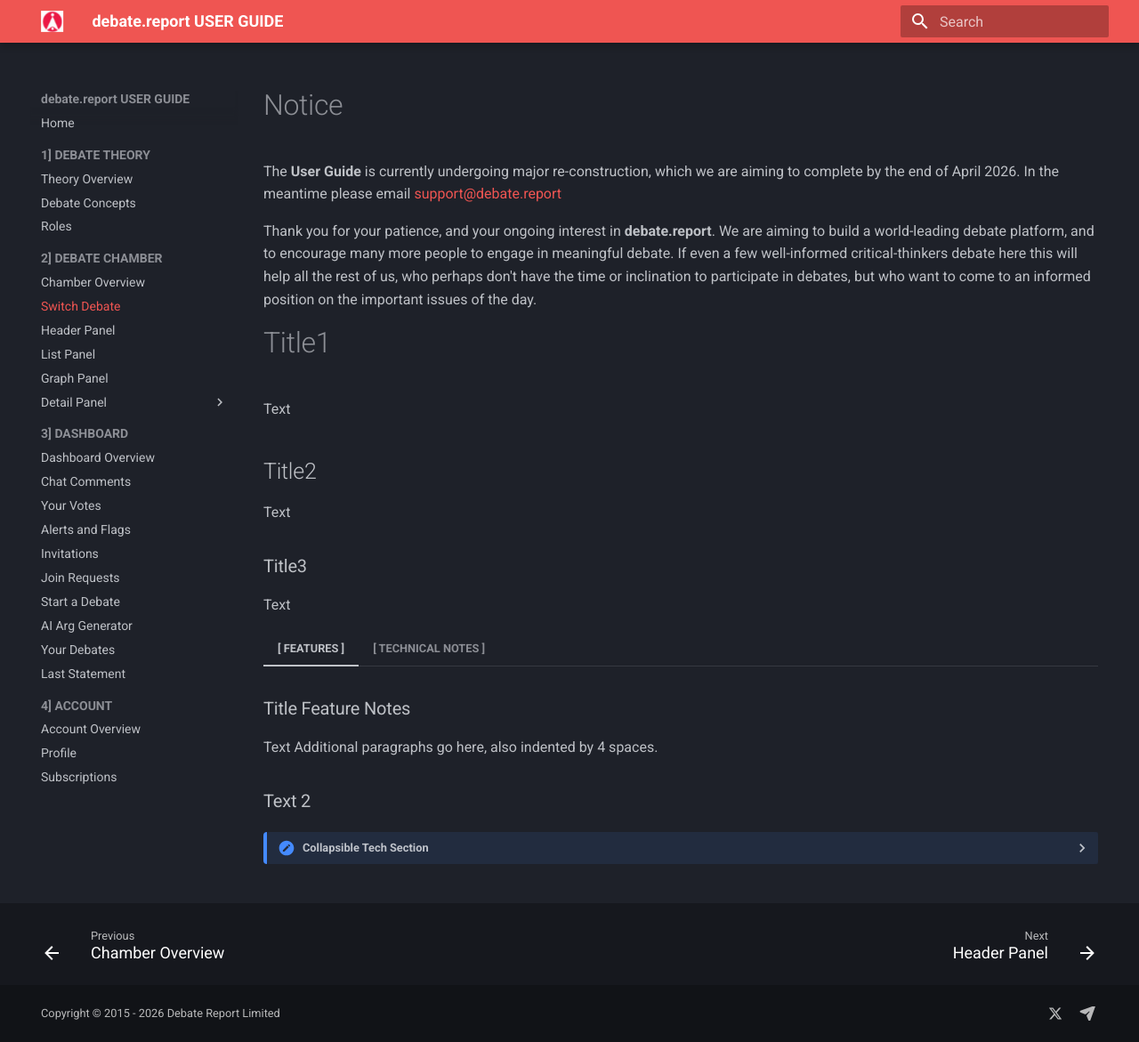
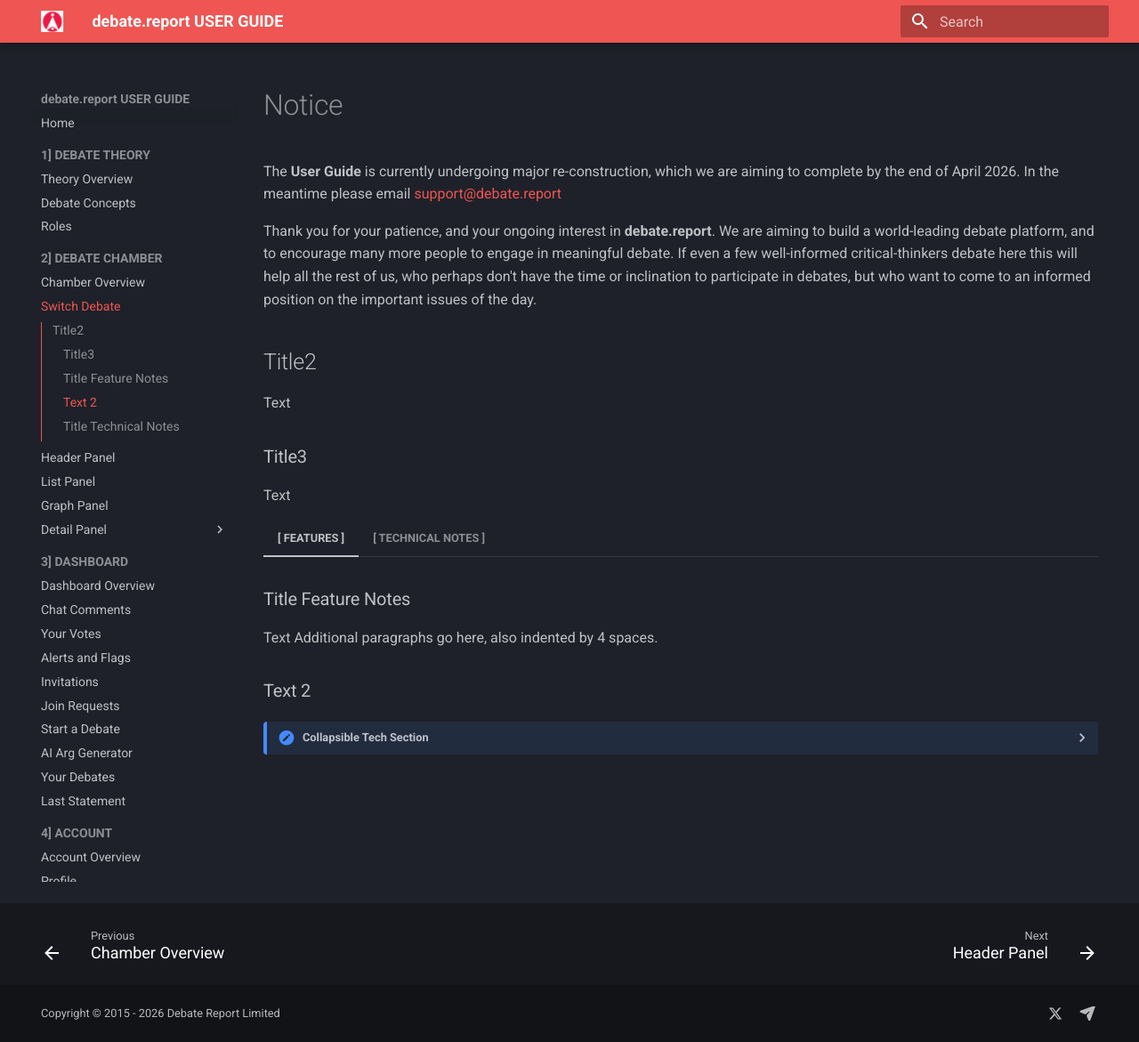
Before and after one commit to datweeds/debate, an MkDocs documentation site: the page built from docs/chamber/switch.md, in a window 1280 px wide and 1171 px high. Shown: the whole window at 89% size. Built offline with MkDocs 1.6.1 and Material for MkDocs 9.7.7, drawn with Linux system fonts in a browser that asks for light colours.

Commit message:
Fix formatting and spacing in switch.md
Added missing space in header and improved formatting.

```diff
--- a/docs/chamber/switch.md
+++ b/docs/chamber/switch.md
@@ -3,16 +3,18 @@
 
 Thank you for your patience, and your ongoing interest in **debate.report**. We are aiming to build a world-leading debate platform, and to encourage many more people to engage in meaningful debate. If even a few well-informed critical-thinkers debate here this will help all the rest of us, who perhaps don't have the time or inclination to participate in debates, but who want to come to an informed position on the important issues of the day.
 
-# Title1
-Text
 ## Title2
 Text
-###Title3
+
+### Title3
 Text
+
 === "[ FEATURES ]"
+
     ### Title Feature Notes
     Text
     Additional paragraphs go here, also indented by 4 spaces.
+
     ### Text 2
     <details>
     <summary>Collapsible Tech Section</summary>
```
